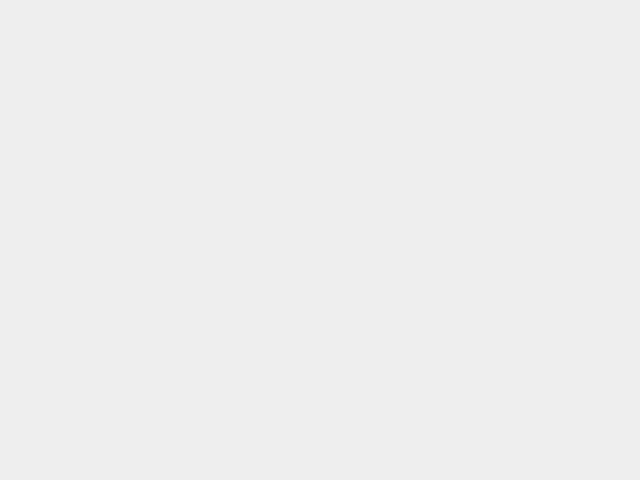
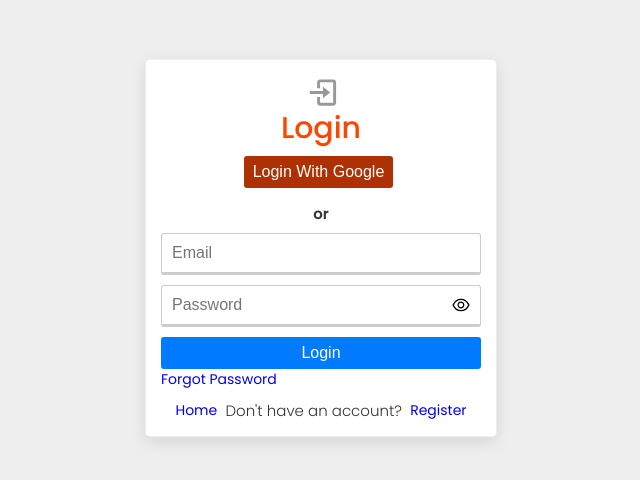
Before and after one commit to omarzouaoui/Frontend-Auth, a React (Create React App) app in the folder frontend/: page /forgot in a window 1280 px wide. Before the commit this address had no page. Shown: the part 152-632 px from the top of the page, without its empty margins (319-959 px from the left). Built offline with nearby package versions, Linux system fonts and the light colour scheme.

Commit message:
Password Strength

```diff
--- a/frontend/src/App.js
+++ b/frontend/src/App.js
@@ -1,5 +1,6 @@
 import { BrowserRouter, Routes, Route } from "react-router-dom"
 import { Layout } from "./components/layout/Layout";
+import { Forgot } from "./pages/auth/Forgot";
 import { Login } from "./pages/auth/Login";
 import { Register } from "./pages/auth/Register";
 import { Home } from "./pages/home/Home";
@@ -30,6 +31,12 @@
       <Register/>
       } />
 
+      <Route
+      path="/forgot"
+      element={
+      <Forgot/>
+      } />
+
     </Routes>
     </BrowserRouter>
     </>
--- /dev/null
+++ b/frontend/src/pages/auth/Forgot.js
@@ -0,0 +1,75 @@
+import React, {useState} from 'react'
+import { BiLogIn } from 'react-icons/bi'
+import { Link } from 'react-router-dom'
+import { Card } from '../../components/card/Card'
+import { PasswordInput } from '../../components/passwordInput/PasswordInput'
+import styles from "./auth.module.scss"
+
+export const Forgot = () => {
+
+    const [email, setEmail] = useState("")
+    const [password, setPassword] = useState("")
+
+    const handleInput = () => {
+
+    }
+
+    const loginUser = () => {
+
+    }
+
+  return (
+
+    <div className={`container ${styles.auth}`} >
+
+        <Card>
+            <div className={styles.form}>
+
+            <div className='--flex-center'>
+                <BiLogIn size={35} color="#999" />
+            </div>
+            <h2>Login</h2>
+            <div className='--flex-center'>
+                <button className='--btn --btn-google'>
+                    Login With Google
+                </button>
+            </div>
+
+            <br/>
+            <p className='--text-center --fw-bold'>or</p>
+            <form onSubmit={loginUser} >
+
+                <input
+                type="email"
+                placeholder="Email"
+                required name='email'
+                value={email}
+                // onChange={handleInputChange}
+                />
+                <PasswordInput
+                placeholder="Password"
+                name="password"
+                value={password}
+                // onChange={handleInputChange}
+                />
+                <button
+                type='submit'
+                className='--btn --btn-primary --btn-block'
+                >
+                    Login
+                </button>
+            </form>
+
+            <Link to="/forgot">Forgot Password</Link>
+            <span className={styles.register} >
+                <Link to="/">Home</Link>
+                <p>&nbsp; Don't have an account? &nbsp;</p>
+                <Link to="/register">Register</Link>
+            </span>
+            </div>
+        </Card>
+
+    </div>
+
+  )
+}
--- a/frontend/src/pages/auth/Register.js
+++ b/frontend/src/pages/auth/Register.js
@@ -1,4 +1,4 @@
-import React, {useState} from 'react'
+import React, {useEffect, useState} from 'react'
 import { Link } from 'react-router-dom'
 import { Card } from '../../components/card/Card'
 import { PasswordInput } from '../../components/passwordInput/PasswordInput'
@@ -35,11 +35,37 @@
         return timesIcon
     }
 
-
     const handleInputChange = (e) => {
         const {name, value} = e.target
         setFormData({...formData, [name]: value})
     }
+
+    useEffect(() => {
+        // Check Lower and Uppercase
+        if(password.match(/([a-z].*[A-Z])|([A-Z].*[a-z])/)){
+            setUCase(true)
+        } else {
+            setUCase(false)
+        }
+        // Check For Numbers
+        if(password.match(/([0-9])/)){
+            setNum(true)
+        } else {
+            setNum(false)
+        }
+        // Check For Special char
+        if(password.match(/([!,%,&,@,#,$,^,*,?,_,~])/)){
+            setSChar(true)
+        } else {
+            setSChar(false)
+        }
+        // Check password length
+        if(password.length>5){
+            setPassLength(true)
+        } else {
+            setPassLength(false)
+        }
+    },[password])
 
     const loginUser = () => {
 
@@ -66,7 +92,7 @@
                 required
                 name='name'
                 value={name}
-                // onChange={handleInputChange}
+                onChange={handleInputChange}
                 />
 
                 <input
@@ -75,21 +101,21 @@
                 required
                 name='email'
                 value={email}
-                // onChange={handleInputChange}
+                onChange={handleInputChange}
                 />
 
                 <PasswordInput
                 placeholder="Password"
                 name="password"
                 value={password}
-                // onChange={handleInputChange}
+                onChange={handleInputChange}
                 />
 
                 <PasswordInput
                 placeholder="Confirm Password"
                 name="password2"
                 value={password2}
-                // onChange={handleInputChange}
+                onChange={handleInputChange}
                 />
 
                 {/*Password Strength Check*/}
```
